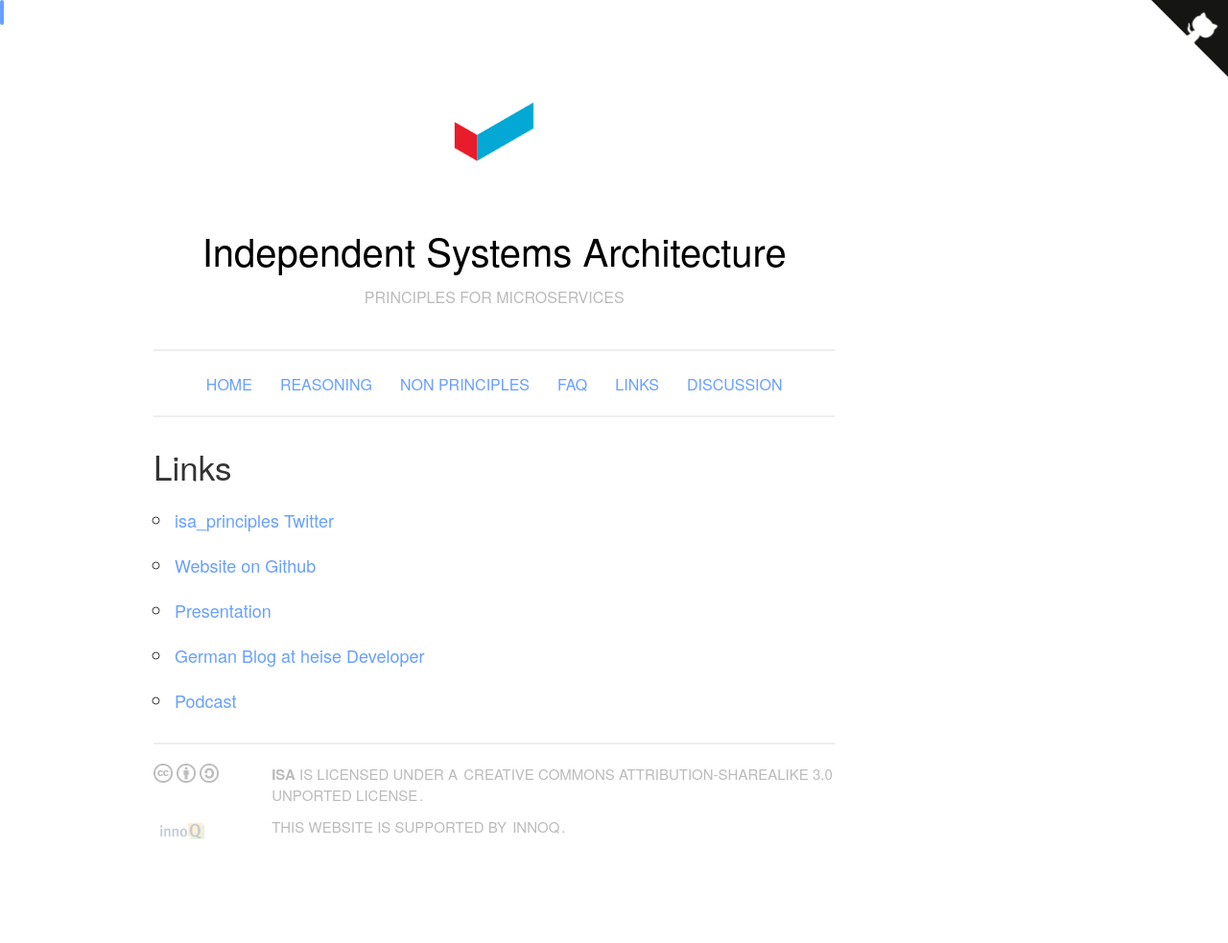
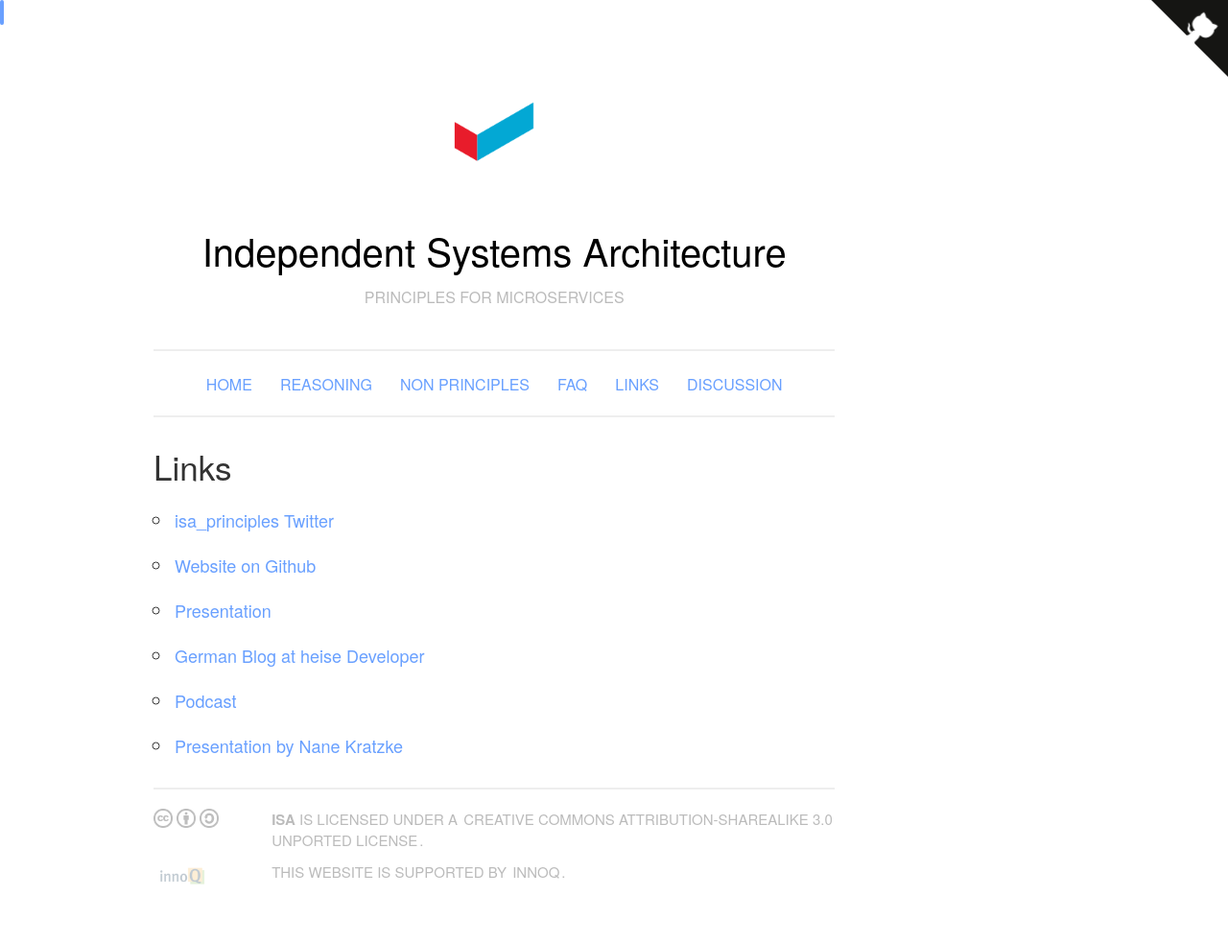
Before and after one commit to ISA-Principles/isa-principles.org, a Jekyll site: the page built from links.md, in a window 1280 px wide. Shown: the whole page at 96% size. Built offline with Jekyll 4.4.1, drawn with Linux system fonts in a browser that asks for light colours; before the commit the page ends 936 px from its top, so only the background shows below that.

Commit message:
Add link to presentation

```diff
--- a/links.md
+++ b/links.md
@@ -15,3 +15,5 @@ description: Links to further information about Independent Systems Architecture
 * [German Blog at heise Developer](https://www.heise.de/developer/artikel/Independent-System-Architecture-Prinzipien-fuer-Microservices-3889160.html)
 
 * [Podcast](https://www.innoq.com/en/podcast/045-isa/)
+
+* [Presentation by Nane Kratzke](https://www.slideshare.net/i21aneka/we-have-the-bricks-to-build-cloudnative-cathedrals-but-do-we-have-the-mortar)
```
